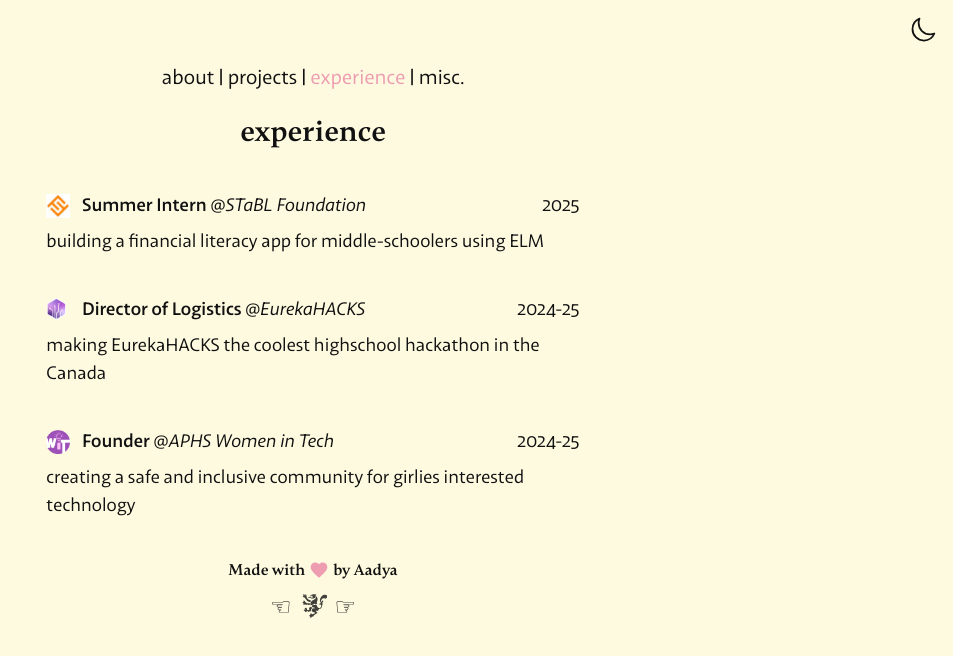
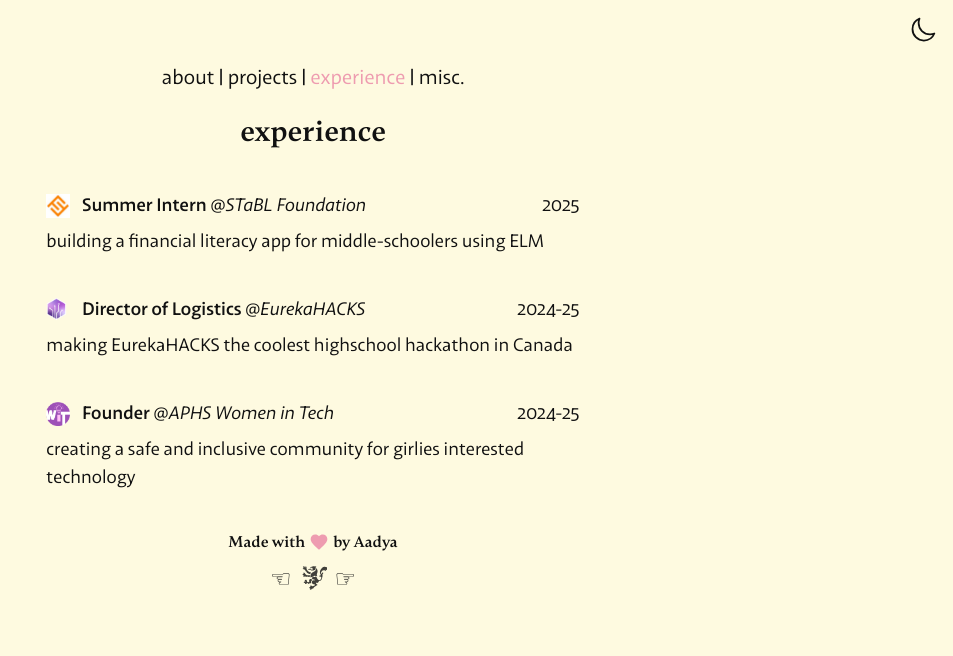
Before and after one commit to aadya-khanna/portfolio_frontend, a React (Vite) app: page /experience in a window 1280 px wide. Shown: the top 656 px of the page, without its empty margins (327-1280 px from the left). Built offline with nearby package versions, Linux system fonts and the light colour scheme.

Commit message:
lazy loading for images

```diff
--- a/src/components/Polaroid.jsx
+++ b/src/components/Polaroid.jsx
@@ -12,6 +12,7 @@ export default function Polaroid({ src, alt, caption, tilt = "right" }) {
         src={src}
         alt={alt}
         className="w-40 h-52 object-cover"
+        loading="lazy"
       />
       <div className="absolute inset-0 bg-black/50 opacity-0 group-hover:opacity-100 transition-opacity flex items-center justify-center p-2 rounded-sm">
         <p className="text-[15px] text-white font-plein transform translate-y-2 opacity-0 group-hover:translate-y-0 group-hover:opacity-100 transition-all duration-300 text-center">
--- a/src/pages/Experience.jsx
+++ b/src/pages/Experience.jsx
@@ -61,7 +61,7 @@ export default function Experience() {
               </div>
               <h2 className="text-lg font-plein"> 2024-25</h2>
             </div>
-            <h2 className="text-lg font-plein pt-2"> making EurekaHACKS the coolest highschool hackathon in the Canada </h2>
+            <h2 className="text-lg font-plein pt-2"> making EurekaHACKS the coolest highschool hackathon in Canada </h2>
 
             <div className="flex justify-between items-start gap-4 pt-10">
               <div className="flex items-start gap-3">
```
